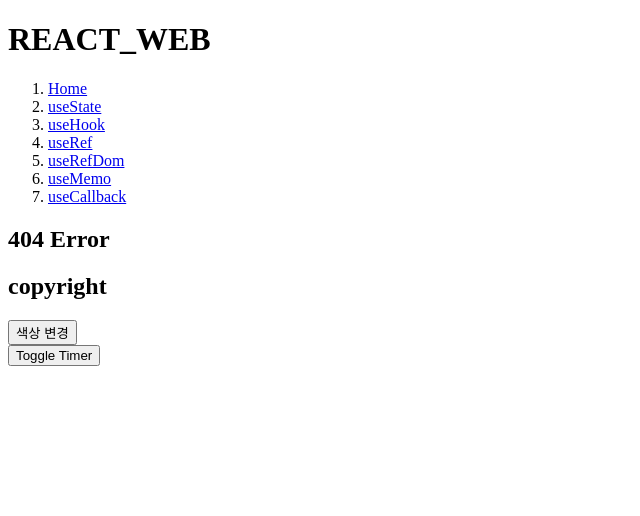
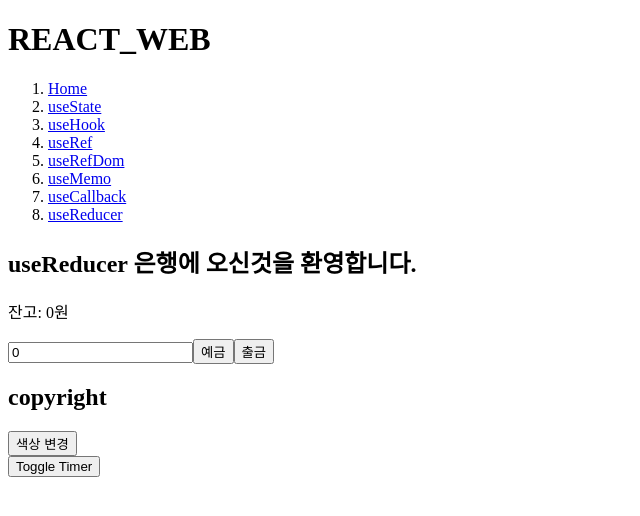
Before and after one commit to hojae-lee/react_v18_apple, a React (Create React App) app: page /useReducer in a window 1280 px wide. Before the commit this address had no page. Shown: the top 516 px of the page, without its empty margins (0-640 px from the left). Built offline with nearby package versions, Linux system fonts and the light colour scheme.

Commit message:
add : useReducer 예제

```diff
--- a/src/App.js
+++ b/src/App.js
@@ -12,6 +12,7 @@ import UseRefInfo from "./layouts/sample/UseRefInfo";
 import UseRefDomInfo from "./layouts/sample/UseRefDomInfo";
 import UseMemoInfo from "./layouts/sample/UseMemoInfo";
 import UseCallBackInfo from "./layouts/sample/UseCallBackInfo";
+import UseReducerInfo from "./layouts/sample/UseReducerInfo";
 import { ThemeContext } from "./components/hooks/UseContextHandler";
 
 function App() {
@@ -29,6 +30,7 @@ function App() {
         <Route path="/useRefDom" element={<UseRefDomInfo />}></Route>
         <Route path="/useMemo" element={<UseMemoInfo />}></Route>
         <Route path="/useCallback" element={<UseCallBackInfo />}></Route>
+        <Route path="/useReducer" element={<UseReducerInfo />}></Route>
         <Route path="*" element={<NotFound />}></Route>
       </Routes>
       <ThemeContext.Provider value={{ isDark, setIsDark }}>
--- /dev/null
+++ b/src/components/hooks/UseReducerHandler.jsx
@@ -0,0 +1,55 @@
+import { useState, useReducer } from "react";
+
+/**
+ * reducer - state 를 업데이트 하는 역할 (은행)
+ * dispatch - state 업데이트를 위한 요구
+ * action - 요구의 내용
+ */
+
+const ACTION_TYPES = {
+  deposit: "deposit",
+  withdraw: "withdraw",
+};
+const reducer = (state, action) => {
+  console.log("reducer가 일을 합니다.", state, action);
+  switch (action.type) {
+    case ACTION_TYPES.deposit:
+      return state + action.payload;
+    case ACTION_TYPES.withdraw:
+      return state - action.payload;
+    default:
+      return state;
+  }
+};
+
+function UseHookHandler() {
+  const [number, setNumber] = useState(0);
+  const [money, dispatch] = useReducer(reducer, 0);
+
+  return (
+    <div>
+      <h2>useReducer 은행에 오신것을 환영합니다.</h2>
+      <p>잔고: {money}원</p>
+      <input
+        type="number"
+        value={number}
+        onChange={(e) => setNumber(parseInt(e.target.value))}
+        step="1000"
+      />
+      <button
+        type="button"
+        onClick={() => dispatch({ type: "deposit", payload: number })}
+      >
+        예금
+      </button>
+      <button
+        type="button"
+        onClick={() => dispatch({ type: "withdraw", payload: number })}
+      >
+        출금
+      </button>
+    </div>
+  );
+}
+
+export default UseHookHandler;
--- a/src/layouts/Nav.jsx
+++ b/src/layouts/Nav.jsx
@@ -30,6 +30,10 @@ function Nav() {
       link: "/useCallback",
       title: "useCallback",
     },
+    {
+      link: "/useReducer",
+      title: "useReducer",
+    },
   ];
   const temp = [];
 
--- /dev/null
+++ b/src/layouts/sample/UseReducerInfo.jsx
@@ -0,0 +1,11 @@
+import UseHookHandler from "../../components/hooks/UseReducerHandler";
+
+function UseStateInfo() {
+  return (
+    <>
+      <UseHookHandler />
+    </>
+  );
+}
+
+export default UseStateInfo;
```
